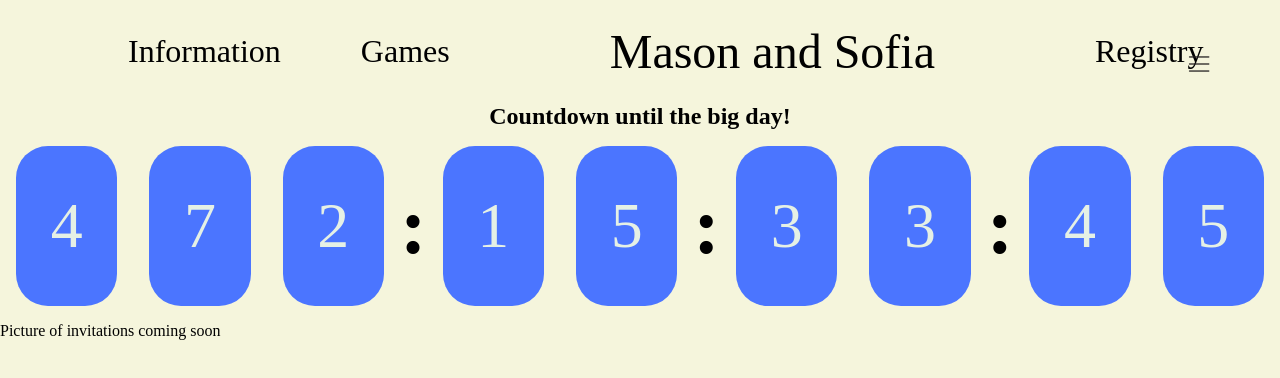
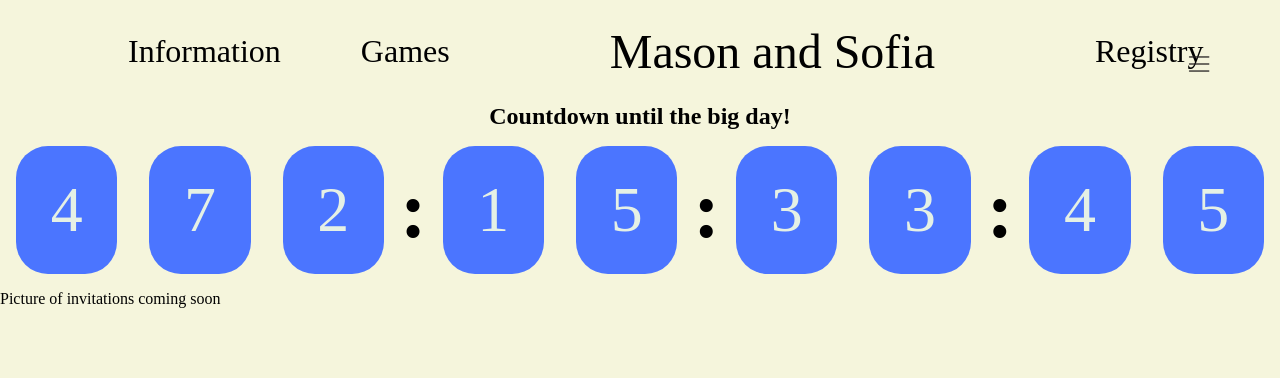
Before and after one commit to masonyoung314/WeddingWebsite, a React (Vite) app in the folder MasonAndSofia/: page / in a window 1280 px wide. Shown: the top 378 px of the page. Built offline with nearby package versions, Linux system fonts and the light colour scheme; no server answers.

Commit message:
Made countdown smaller

```diff
--- a/MasonAndSofia/frontend/src/styles/Countdown.module.css
+++ b/MasonAndSofia/frontend/src/styles/Countdown.module.css
@@ -16,8 +16,8 @@ h2 {
 
 .numSpace {
     background-color: #4B75FF;
-    height: 10rem;
-    width: 10rem;
+    height: 8rem;
+    width: 8rem;
     margin: 1rem;
     border-radius: 2rem;
     display: flex;
@@ -25,6 +25,11 @@ h2 {
     align-items: center;
     font-size: 4rem;
     color: #e5f0e5;
+    transition: 0.4s;
+}
+
+.numSpace:hover {
+    transform: translateY(-5px);
 }
 
 
```
